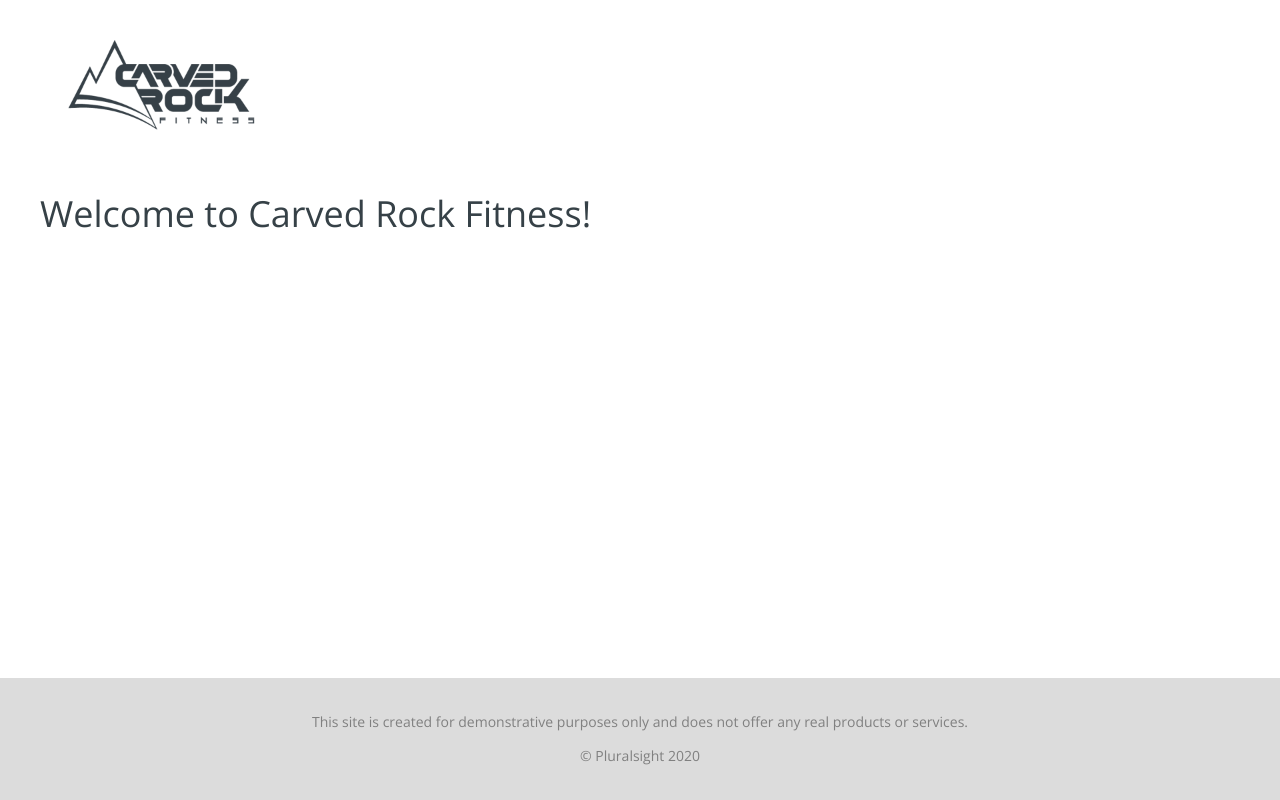
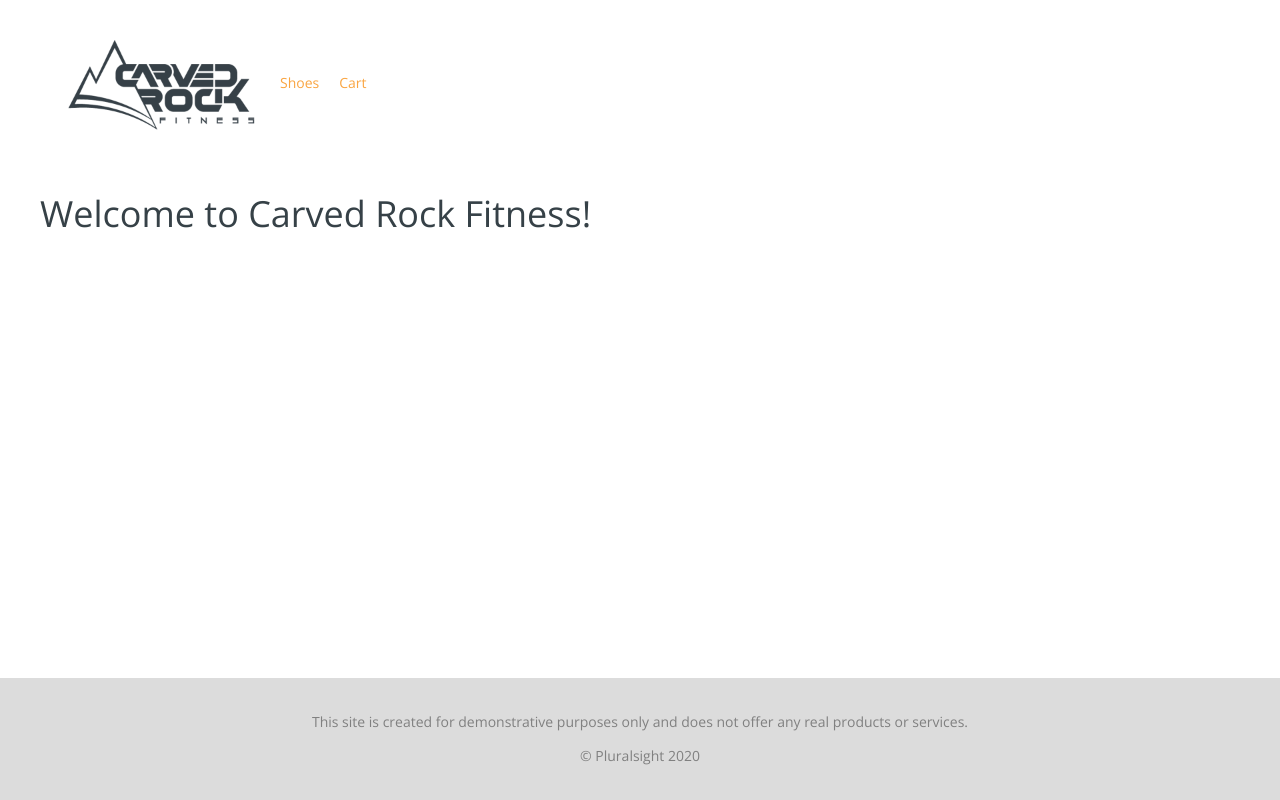
Before and after one commit to blondfro/Managing_State_Training, a React (Create React App) app: page / in a window 1280 px wide. Built offline with nearby package versions, Linux system fonts and the light colour scheme; no server answers.

Commit message:
added in nav links to current pages and modified the product page to have a link associated with each product.

```diff
--- a/src/Header.jsx
+++ b/src/Header.jsx
@@ -1,4 +1,9 @@
 import React from "react";
+import { Link, NavLink } from "react-router-dom";
+
+const activeStyle = {
+  color: "purple",
+};
 
 export default function Header() {
   return (
@@ -6,7 +11,19 @@ export default function Header() {
       <nav>
         <ul>
           <li>
-            <img alt="Carved Rock Fitness" src="/images/logo.png" />
+            <Link to="/">
+              <img alt="Carved Rock Fitness" src="/images/logo.png" />
+            </Link>
+          </li>
+          <li>
+            <NavLink activeStyle={activeStyle} to="/shoes">
+              Shoes
+            </NavLink>
+          </li>
+          <li>
+            <NavLink activeStyle={activeStyle} to="/cart">
+              Cart
+            </NavLink>
           </li>
         </ul>
       </nav>
--- a/src/Products.jsx
+++ b/src/Products.jsx
@@ -2,7 +2,7 @@ import React, { useState } from "react";
 import useFetch from "./services/useFetch";
 import Spinner from "./Spinner";
 import PageNotFound from "./PageNotFound";
-import { useParams } from "react-router-dom";
+import { useParams, Link } from "react-router-dom";
 
 export default function Products() {
   const [size, setSize] = useState("");
@@ -14,11 +14,11 @@ export default function Products() {
   function renderProduct(p) {
     return (
       <div key={p.id} className="product">
-        <a href="/">
+        <Link to={`/${category}/${p.id}`}>
           <img src={`/images/${p.image}`} alt={p.name} />
           <h3>{p.name}</h3>
           <p>${p.price}</p>
-        </a>
+        </Link>
       </div>
     );
   }
```
